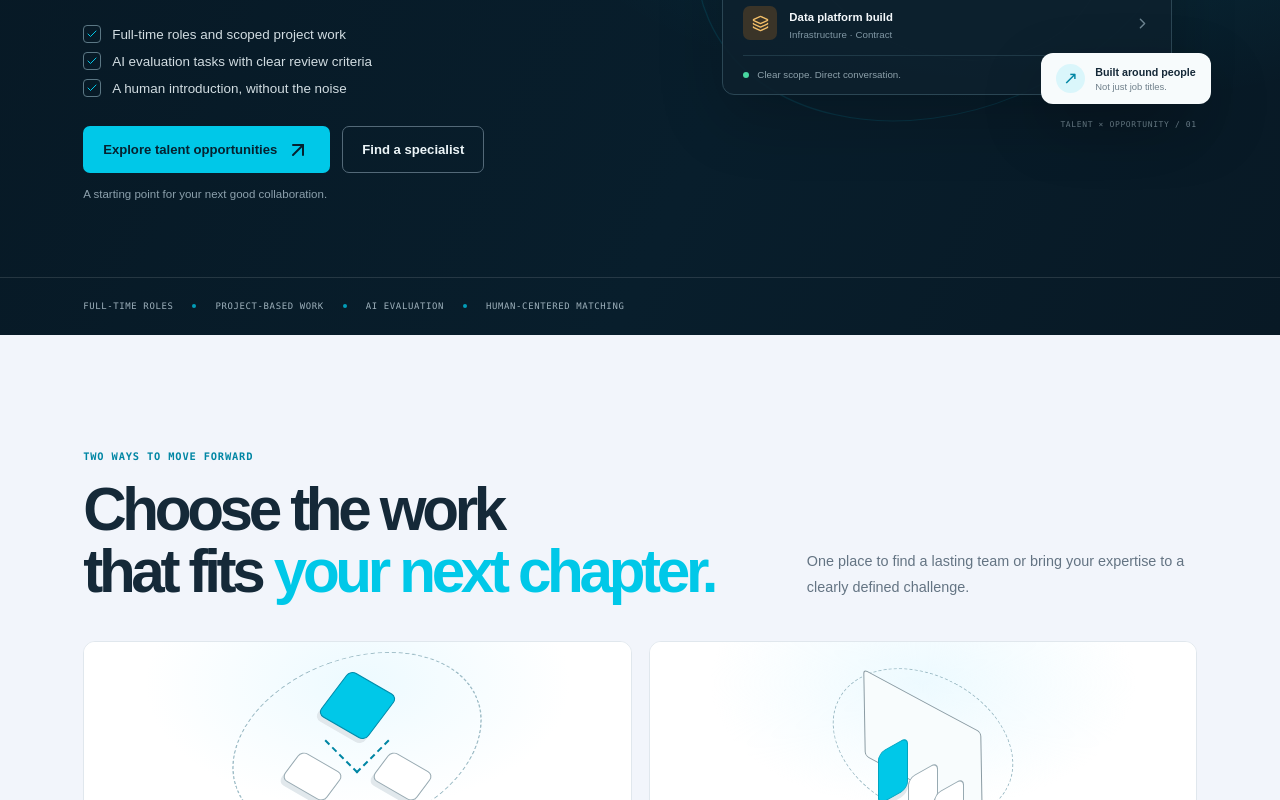
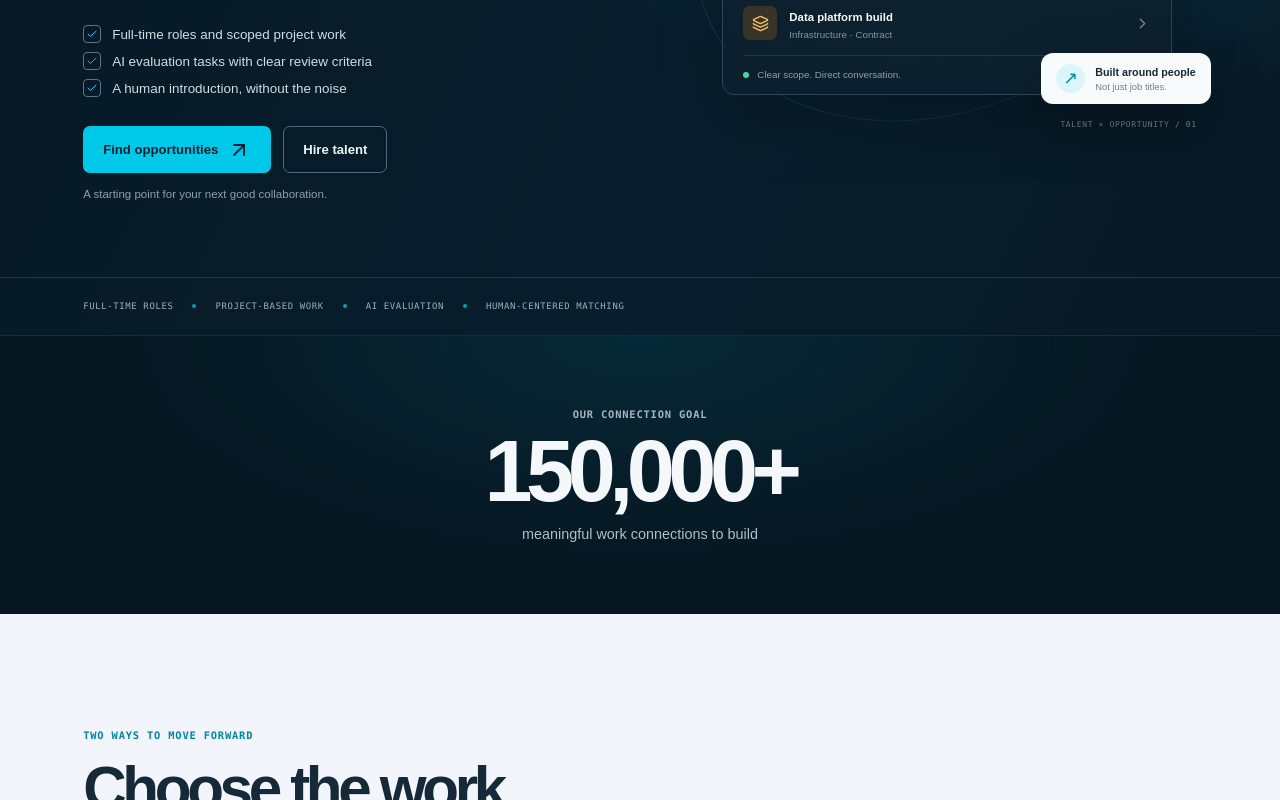
Before and after one commit to Cheseny1996/elliottask, a Next.js app: page / in a window 1280 px wide. Shown: the part 560-1360 px from the top of the page. Built offline with nearby package versions, Linux system fonts and the light colour scheme; no server answers; the database is empty.

Commit message:
Add homepage opportunity links and connection goal

```diff
--- a/src/app/globals.css
+++ b/src/app/globals.css
@@ -597,6 +597,52 @@ textarea:focus-visible {
   width: 4px;
 }
 
+.impact-band {
+  background:
+    radial-gradient(ellipse at 50% 0, rgb(0 200 232 / 10%), transparent 58%),
+    #061722;
+  border-top: 1px solid rgb(255 255 255 / 8%);
+  color: #f4f8fb;
+  padding-block: clamp(42px, 6vw, 72px);
+  text-align: center;
+}
+
+.impact-stat {
+  margin-inline: auto;
+  max-width: 560px;
+}
+
+.impact-stat .eyebrow {
+  justify-content: center;
+  margin-bottom: 8px;
+}
+
+.impact-stat-number {
+  color: #f4f8fb;
+  font-size: clamp(3rem, 8vw, 5.4rem);
+  font-variant-numeric: tabular-nums;
+  font-weight: 700;
+  letter-spacing: -0.075em;
+  line-height: 1;
+  margin: 0;
+}
+
+.impact-stat-label {
+  color: #aebfc8;
+  font-size: 0.9rem;
+  margin: 12px 0 0;
+}
+
+.sr-only {
+  clip: rect(0, 0, 0, 0);
+  clip-path: inset(50%);
+  height: 1px;
+  overflow: hidden;
+  position: absolute;
+  white-space: nowrap;
+  width: 1px;
+}
+
 .section {
   padding-block: clamp(76px, 9vw, 122px);
 }
--- a/src/app/page.tsx
+++ b/src/app/page.tsx
@@ -2,6 +2,7 @@ import Link from "next/link";
 import { ArrowUpRight, Check, ChevronRight, Code2, Layers3, Sparkles } from "lucide-react";
 import { ArticleCard } from "@/components/article-card";
 import { OpportunityCard } from "@/components/opportunity-card";
+import { AnimatedStat } from "@/components/animated-stat";
 import { SiteShell } from "@/components/site-shell";
 import { getPublishedArticles, getPublishedOpportunities } from "@/lib/queries";
 
@@ -31,11 +32,11 @@ export default async function Home() {
               <li><Check aria-hidden="true" /> A human introduction, without the noise</li>
             </ul>
             <div className="hero-actions">
-              <Link className="button button-primary" href="/for-talent">
-                Explore talent opportunities <ArrowUpRight aria-hidden="true" />
+              <Link className="button button-primary" href="/opportunities">
+                Find opportunities <ArrowUpRight aria-hidden="true" />
               </Link>
               <Link className="button button-dark-outline" href="/hire">
-                Find a specialist
+                Hire talent
               </Link>
             </div>
             <p className="hero-note">A starting point for your next good collaboration.</p>
@@ -74,6 +75,12 @@ export default async function Home() {
         </div>
         <div className="container hero-bottom">
           <span>FULL-TIME ROLES</span><i /><span>PROJECT-BASED WORK</span><i /><span>AI EVALUATION</span><i /><span>HUMAN-CENTERED MATCHING</span>
+        </div>
+      </section>
+
+      <section className="impact-band" aria-label="elliottask connection goal">
+        <div className="container">
+          <AnimatedStat />
         </div>
       </section>
 
@@ -155,7 +162,7 @@ export default async function Home() {
       <section className="closing-cta">
         <div className="container closing-inner">
           <div><p className="eyebrow eyebrow-on-dark">Make the next move count</p><h2>Bring your next<br />good idea <span>to life.</span></h2></div>
-          <div className="closing-actions"><p>Tell us what you are building, or what kind of challenge you want to take on.</p><div><Link className="button button-primary" href="/hire">Hire a specialist <ArrowUpRight /></Link><Link className="button button-dark-outline" href="/for-talent">Join the network</Link></div></div>
+          <div className="closing-actions"><p>Tell us what you are building, or what kind of challenge you want to take on.</p><div><Link className="button button-primary" href="/hire">Hire talent <ArrowUpRight /></Link><Link className="button button-dark-outline" href="/opportunities">Apply for opportunities</Link></div></div>
         </div>
       </section>
     </SiteShell>
--- /dev/null
+++ b/src/components/animated-stat.tsx
@@ -0,0 +1,54 @@
+"use client";
+
+import { useEffect, useRef, useState } from "react";
+
+const target = 150_000;
+const duration = 1_600;
+
+export function AnimatedStat() {
+  const [count, setCount] = useState(0);
+  const [started, setStarted] = useState(false);
+  const elementRef = useRef<HTMLDivElement>(null);
+
+  useEffect(() => {
+    const element = elementRef.current;
+    if (!element || started) return;
+
+    const observer = new IntersectionObserver(
+      ([entry]) => {
+        if (!entry.isIntersecting) return;
+        setStarted(true);
+        observer.disconnect();
+
+        if (window.matchMedia("(prefers-reduced-motion: reduce)").matches) {
+          setCount(target);
+          return;
+        }
+
+        const start = performance.now();
+        const animate = (now: number) => {
+          const progress = Math.min((now - start) / duration, 1);
+          const eased = 1 - (1 - progress) ** 4;
+          setCount(Math.floor(target * eased));
+          if (progress < 1) requestAnimationFrame(animate);
+        };
+        requestAnimationFrame(animate);
+      },
+      { threshold: 0.4 },
+    );
+
+    observer.observe(element);
+    return () => observer.disconnect();
+  }, [started]);
+
+  return (
+    <div className="impact-stat" ref={elementRef}>
+      <p className="eyebrow eyebrow-on-dark">Our connection goal</p>
+      <p className="impact-stat-number" aria-hidden="true">
+        {count.toLocaleString("en-US")}+
+      </p>
+      <p className="impact-stat-label">meaningful work connections to build</p>
+      <span className="sr-only">Our goal is to build 150,000 meaningful work connections.</span>
+    </div>
+  );
+}
--- a/src/components/site-shell.tsx
+++ b/src/components/site-shell.tsx
@@ -33,8 +33,8 @@ export function SiteHeader() {
       <div className="container header-inner">
         <Brand light />
         <nav className="main-nav" aria-label="Main navigation">
-          <Link href="/opportunities">Opportunities</Link>
-          <Link href="/for-talent">For talent</Link>
+          <Link href="/opportunities">Find work</Link>
+          <Link href="/for-talent">Join as talent</Link>
           <Link href="/articles">Insights</Link>
         </nav>
         <div className="header-actions">
```
